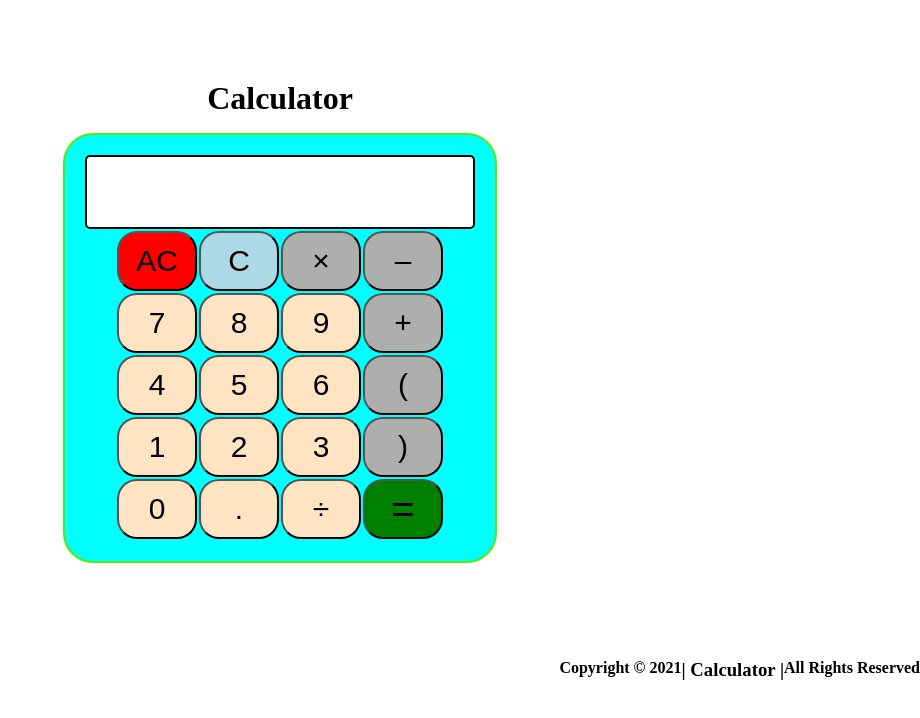
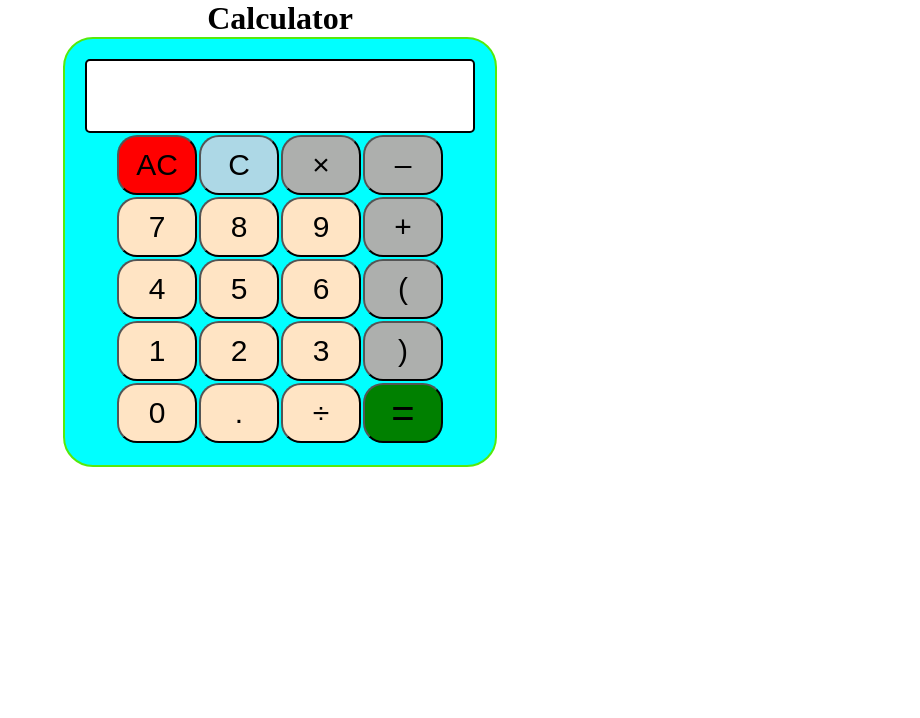
Before and after one commit to bindrohit07/Calculator, a React (Vite) app: page / in a window 1280 px wide. Shown: the top 718 px of the page, without its empty margins (360-1280 px from the left). Built offline with nearby package versions, Linux system fonts and the light colour scheme.

Commit message:
App changes

```diff
--- a/src/App.css
+++ b/src/App.css
@@ -4,11 +4,10 @@
  }
  .container{
     text-align: center;
-    margin: 10vh;
+
 }
 
 .calculator{
-    margin:2vh;
     border: 2px solid rgb(85, 234, 11);
     border-radius: 30px;
     background-color: aqua;
--- a/src/App.jsx
+++ b/src/App.jsx
@@ -1,12 +1,11 @@
 
 import React from 'react'
 import Calc from './Calc'
-import Footer from './Footer'
+//import Footer from './Footer'
 const App = () => {
     return (
     <>
   <Calc/>
-  <Footer/>
     </>
 
   )
```
